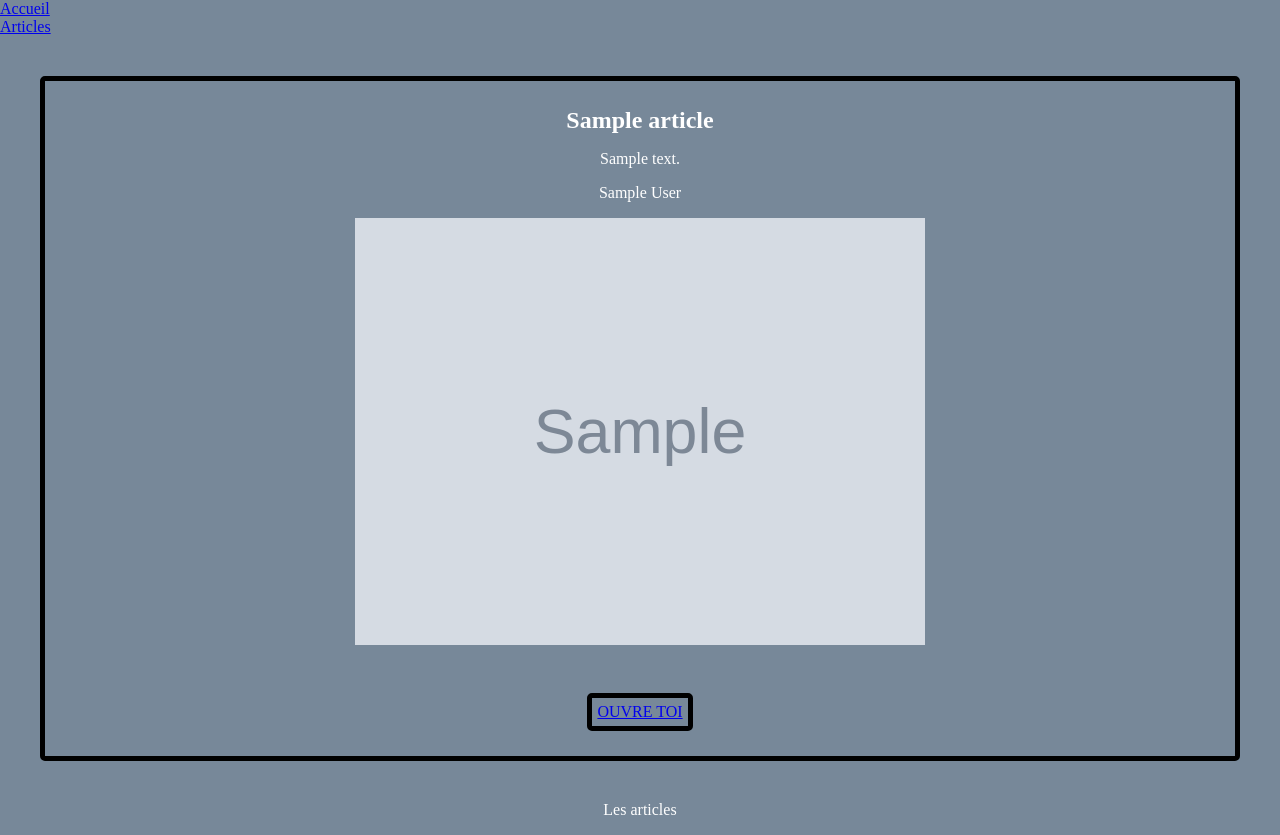
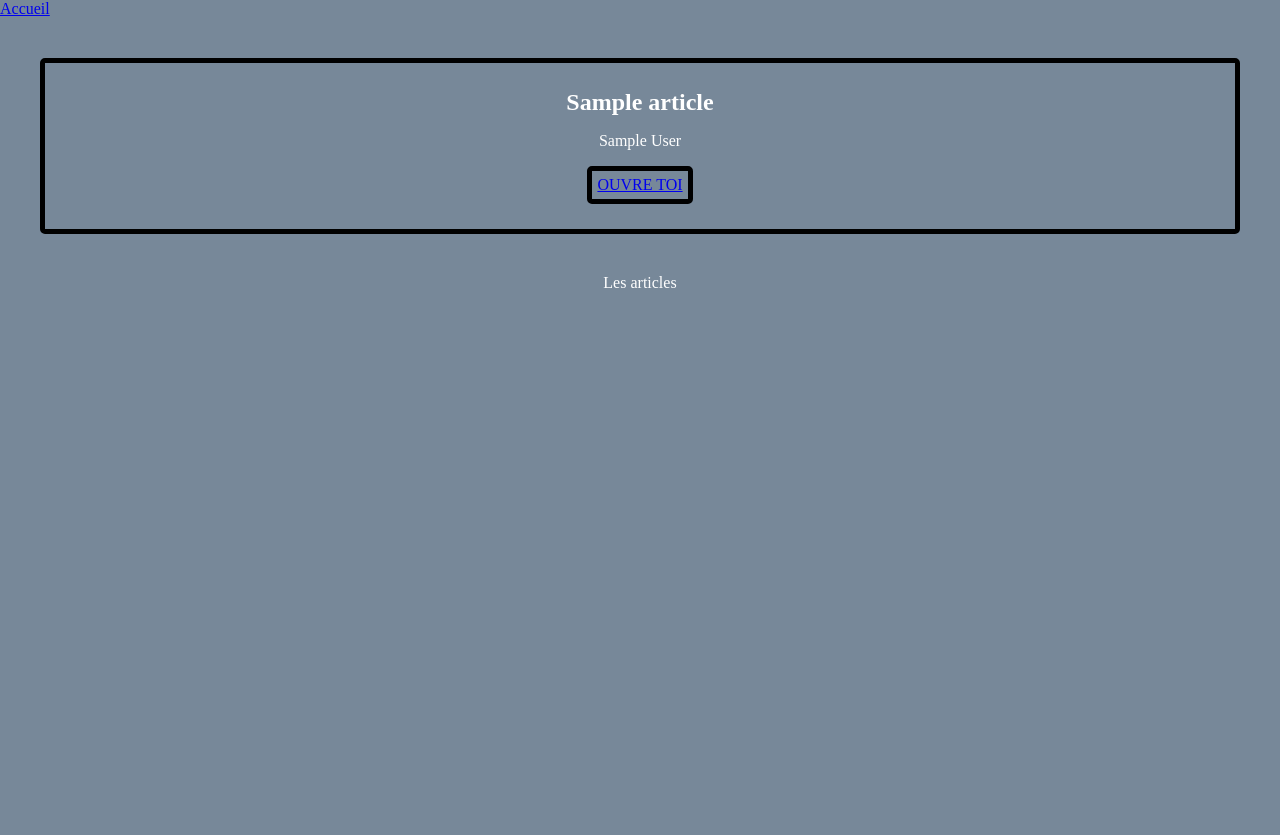
Before and after one commit to SC138/blog-symfony, a Symfony app: template templates/articles.html.twig in a window 1280 px wide. After the commit the page ends 288 px from the top, so only its background shows below. Run offline with Twig, Linux system fonts and the light colour scheme; the template is opened without the code that fills it: most values are stand-ins (such as "Sample title", 1, 10 or a date in 2020); grey boxes marked "Sample" are stand-in pictures; some libraries are stand-ins or nearby versions.

Commit message:
DB in symfony

```diff
--- a/templates/list.html.twig
+++ b/templates/article.html.twig
@@ -8,10 +8,8 @@
 {% block main %}
 
 <article class="list">
-    <h2>{{ show_ref. title }}</h2>
-    <p>{{ show_ref. description }}</p>
-    <p>{{ show_ref. author }}</p>
-    <img src="{{ show_ref. image }}" alt="">
+    <h2>{{ article. title }}</h2>
+
 </article>
 
     {% endblock %}
--- a/templates/articles.html.twig
+++ b/templates/articles.html.twig
@@ -10,12 +10,11 @@
     {% for article in articles %}
         <article class="full-list">
                 <h2>{{ article. title }}</h2>
-                <p>{{ article. description }}</p>
                 <p>{{ article. author }}</p>
-                <img src="{{ article. image }}" alt="">
 
             <div class="moove-bouton">
-                <a class="bouton" href="{{ path('article_seul', {'id':article.id}) }}">OUVRE TOI</a>
+            <a class="bouton" href="{{ path('article', {'id':article.id}) }}">OUVRE TOI</a>
+
             </div>
 
         </article>
--- a/templates/base.html.twig
+++ b/templates/base.html.twig
@@ -19,7 +19,8 @@
 <header class="header-top">
     <ul class="nav-items">
         <li class="nav-item"><a class="nav-link" href="{{ path('home') }}">Accueil</a></li>
-        <li class="nav-item"><a class="nav-link" href="{{ path('articles') }}">Articles</a></li>
+{#        <li class="nav-item"><a class="nav-link" href="{{ path('articles') }}">Articles</a></li>
+#}
     </ul>
 </header>
 
--- a/templates/home.html.twig
+++ b/templates/home.html.twig
@@ -5,7 +5,7 @@
 {% block main %}
 
 <ul class="ul-articles">
-    <li class="lien-articles"><a href="{{ path('articles')}}">Liste des articles</a></li>
+    <li class="lien-articles"><a href="{{ path('all-article')}}">Liste des articles</a></li>
 </ul>
 
 {% for article in articles %}
```
Also changed, not shown: src/Controller/ArticlesController.php (+7 -3 lines).
